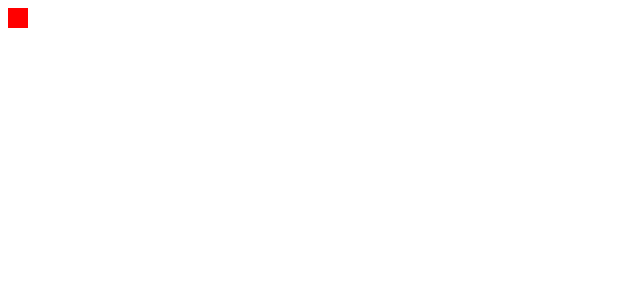
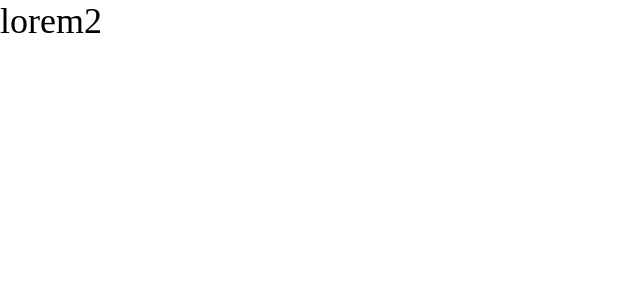
Before and after one commit to asianParadissseee/react-production, a React app: page / in a window 1280 px wide. Shown: the top 300 px of the page, without its empty margins (0-640 px from the left). Built offline with nearby package versions, Linux system fonts and the light colour scheme.

Commit message:
5. add css modules

```diff
--- a/package.json
+++ b/package.json
@@ -19,6 +19,7 @@
     "@types/webpack-dev-server": "^4.7.2",
     "css-loader": "^6.8.1",
     "html-webpack-plugin": "^5.5.3",
+    "mini-css-extract-plugin": "^2.7.6",
     "sass": "^1.67.0",
     "sass-loader": "^13.3.2",
     "style-loader": "^3.3.3",
--- /dev/null
+++ b/src/App.tsx
@@ -0,0 +1,12 @@
+import React from 'react';
+import "./index.scss"
+
+const App = () => {
+    return (
+        <div className="app">
+            lorem2
+        </div>
+    );
+};
+
+export default App;
--- a/src/components/index.scss
+++ /dev/null
@@ -1,6 +0,0 @@
-div {
-  width: 20px;
-  height: 20px;
-  display: block;
-  background: red;
-}
--- /dev/null
+++ b/src/index.scss
@@ -0,0 +1,8 @@
+* {
+  margin: 0;
+  padding: 0;
+  box-sizing: border-box;
+}
+.app {
+  font-size: 36px;
+}
--- a/src/index.tsx
+++ b/src/index.tsx
@@ -1,9 +1,8 @@
 import {render} from "react-dom";
 import React from "react";
-import "./components/index.scss"
+import App from "./App";
 
 render(
-    <div>
-    </div>,
+    <App/>,
     document.getElementById("root")
 )
```
Also changed, not shown: src/global.d.ts (added, +8 -0 lines), 2 other files (tests, documents, lock files or other folders).
